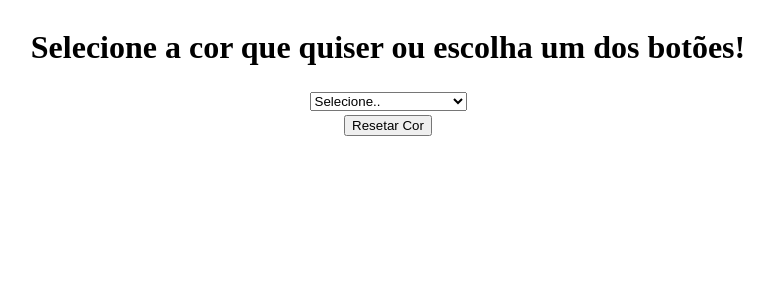
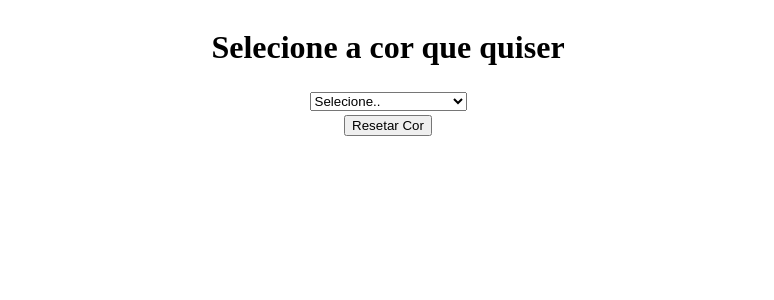
Before and after one commit to ScatmanVit/learning-react-exercises, a React (Vite) app: page / in a window 1280 px wide. Shown: the top 300 px of the page, without its empty margins (252-1026 px from the left). Built offline with nearby package versions, Linux system fonts and the light colour scheme.

Commit message:
pequena mudança

```diff
--- a/src/practice/useState/changeBgColor/changeBgColor.tsx
+++ b/src/practice/useState/changeBgColor/changeBgColor.tsx
@@ -22,7 +22,7 @@ export default function ChangeBgColor() {
             gap: 4
          }}
       >
-         <h1>Selecione a cor que quiser ou escolha um dos botões!</h1>
+         <h1>Selecione a cor que quiser</h1>
          <select value={theme} onChange={changeColor}>
             {colors.map((color, index) => {
                return (
```
